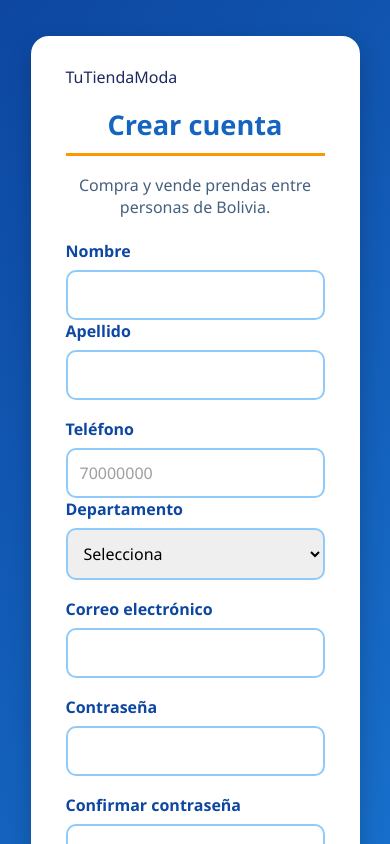
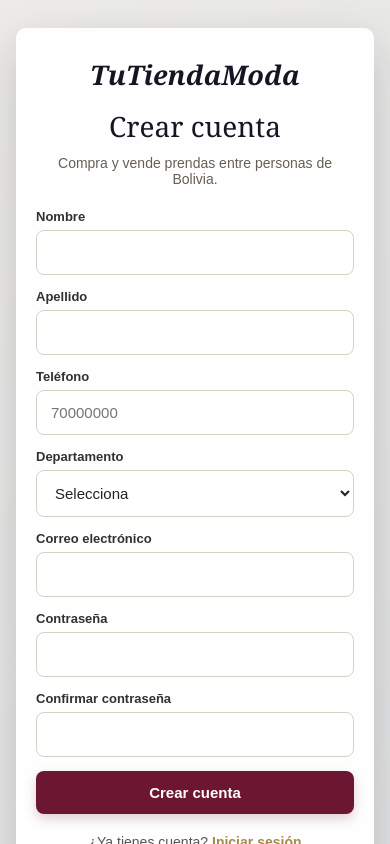
Before and after one commit to gardeazabalsiles/web-tienda, a React (Vite) app: page /crear-cuenta in a window 390 px wide. Shown: the top 844 px of the page. Built offline with nearby package versions, Linux system fonts and the light colour scheme.

Commit message:
style: rediseñar autenticación con estilo TuTiendaModa

```diff
--- a/src/components/auth/LoginForm.css
+++ b/src/components/auth/LoginForm.css
@@ -1,187 +1,13 @@
-
-.auth-page {
-  margin: 0;
-  font-family: "Segoe UI", Tahoma, Geneva, Verdana, sans-serif;
-  background: linear-gradient(135deg, #0d47a1, #1976d2);
-  display: flex;
-  justify-content: center;
-  align-items: center;
-  min-height: 100vh;
-  padding: 24px;
-  box-sizing: border-box;
-}
-
-/* Tarjeta del login */
-
-.auth-form {
-  background: #ffffff;
-  width: 100%;
-  max-width: 380px;
-  padding: 35px;
-  border-radius: 18px;
-  box-shadow: 0 10px 25px rgba(0, 0, 0, 0.2);
-}
-
-/* Título */
-
-.auth-form h1 {
-  text-align: center;
-  color: #1565c0;
-  margin-bottom: 30px;
-  font-size: 2rem;
-  border-bottom: 3px solid #ff9800;
-  padding-bottom: 10px;
-}
-
-/* Grupos */
-
-.auth-form > div {
-  display: flex;
-  flex-direction: column;
-  margin-bottom: 18px;
-}
-
-/* Etiquetas */
-
-.auth-form label {
-  margin-bottom: 8px;
-  color: #0d47a1;
-  font-weight: 600;
-}
-
-/* Inputs */
-
-.auth-form input,
-.auth-form select {
-  padding: 12px;
-  border: 2px solid #90caf9;
-  border-radius: 10px;
-  font-size: 16px;
-  transition: 0.3s;
-}
-
-
-.auth-form input:focus,
-.auth-form select:focus {
-  outline: none;
-  border-color: #ff9800;
-  box-shadow: 0 0 8px rgba(255, 152, 0, 0.4);
-}
-
-/* Placeholder */
-
-.auth-form input::placeholder {
-  color: #9e9e9e;
-}
-
-/* Error */
-
-.auth-form p[role="alert"] {
-  background: #ffe0b2;
-  color: #e65100;
-  border-left: 5px solid #ff9800;
-  padding: 10px;
-  border-radius: 8px;
-  margin-bottom: 15px;
-}
-
-/* Botón */
-
-.auth-form > button {
-  width: 100%;
-  padding: 14px;
-  background: #ff9800;
-  color: white;
-  border: none;
-  border-radius: 10px;
-  font-size: 17px;
-  font-weight: bold;
-  cursor: pointer;
-  transition: 0.3s;
-}
-
-
-.auth-form > button:hover {
-  background: #f57c00;
-  transform: translateY(-2px);
-  box-shadow: 0 5px 12px rgba(245, 124, 0, 0.4);
-}
-
-
-.auth-form > button:active {
-  transform: scale(0.98);
-}
-
-/* Responsive */
-@media (max-width: 480px) {
-
-  .auth-form {
-    margin: 20px;
-    padding: 25px;
-  }
-
-
-  .auth-form h1 {
-    font-size: 1.7rem;
-  }
-}
-
-
-.auth-form--register {
-  max-width: 520px;
-  padding: 30px 35px;
-}
-
-.auth-form__intro {
-  margin: -12px 0 22px;
-  color: #45607e;
-  text-align: center;
-}
-
-.auth-form .auth-form__grid {
-  display: grid;
-  grid-template-columns: repeat(2, minmax(0, 1fr));
-  gap: 14px;
-}
-
-.auth-form .auth-form__grid > div {
-  display: flex;
-  flex-direction: column;
-}
-
-.auth-form__alternate {
-  margin: 20px 0 0;
-  color: #45607e;
-  text-align: center;
-}
-
-.auth-form .auth-form__link {
-  width: auto;
-  padding: 0;
-  background: transparent;
-  color: #0d47a1;
-  border: 0;
-  border-radius: 0;
-  box-shadow: none;
-  font-size: inherit;
-  font-weight: 700;
-  text-decoration: underline;
-}
-
-.auth-form .auth-form__link:hover,
-.auth-form .auth-form__link:focus-visible {
-  color: #f57c00;
-  transform: none;
-  box-shadow: none;
-}
-
-@media (max-width: 480px) {
-  .auth-page {
-    padding: 16px;
-  }
-
-  .auth-form .auth-form__grid {
-    grid-template-columns: 1fr;
-    gap: 0;
-  }
-}
+:root{--wine:#6d1631;--gold:#a58a4a;--ink:#171522;--cream:#f4f1ec;--line:#d8d0c4}
+.auth-page{min-height:100vh;display:grid;place-items:center;padding:28px 16px;background:linear-gradient(135deg,#ecebe8,#dfe1e2);font-family:Georgia,'Times New Roman',serif}
+.auth-form{width:min(430px,100%);box-sizing:border-box;background:rgba(255,255,255,.97);padding:34px 32px 28px;border-radius:10px;box-shadow:0 18px 45px rgba(25,20,25,.18);color:var(--ink)}
+.auth-form--register{width:min(560px,100%)}
+.auth-brand{font-size:30px;font-weight:700;font-style:italic;text-align:center;margin-bottom:12px}
+.auth-form h1{text-align:center;font-size:32px;font-weight:400;margin:6px 0 10px}
+.auth-form__intro{text-align:center;color:#665f57;margin:0 0 22px;font-family:Arial,sans-serif;font-size:14px}
+.auth-form>div{margin:0 0 14px}.auth-form__grid{display:grid;grid-template-columns:1fr 1fr;gap:14px}
+.auth-form label{display:block;font:600 13px Arial,sans-serif;margin:0 0 6px;color:#34302e}.auth-form input,.auth-form select{width:100%;box-sizing:border-box;padding:13px 14px;border:1.5px solid var(--line);border-radius:8px;background:#fff;font:15px Arial,sans-serif;color:#242124;outline:none;transition:.2s}
+.auth-form input:focus,.auth-form select:focus{border-color:var(--gold);box-shadow:0 0 0 3px rgba(165,138,74,.12)}
+.auth-primary,.auth-form>button[type=submit]{width:100%;border:0;border-radius:8px;padding:13px 16px;background:var(--wine);color:#fff;font:600 15px Arial,sans-serif;cursor:pointer;box-shadow:0 5px 12px rgba(109,22,49,.2);transition:.2s}.auth-primary:hover,.auth-form>button[type=submit]:hover{transform:translateY(-1px);background:#571126}
+.auth-error{background:#fff0f1;color:#9a1e30;border:1px solid #e5aab1;border-radius:7px;padding:10px;font:13px Arial,sans-serif}.auth-form__alternate{text-align:center;font:14px Arial,sans-serif;color:#555;margin:20px 0 0}.auth-form__link{border:0;background:none;color:var(--gold);font:600 14px Arial,sans-serif;text-decoration:underline;cursor:pointer;padding:0}
+@media(max-width:560px){.auth-form{padding:28px 20px}.auth-form__grid{grid-template-columns:1fr}.auth-form h1{font-size:28px}.auth-brand{font-size:27px}}
```
